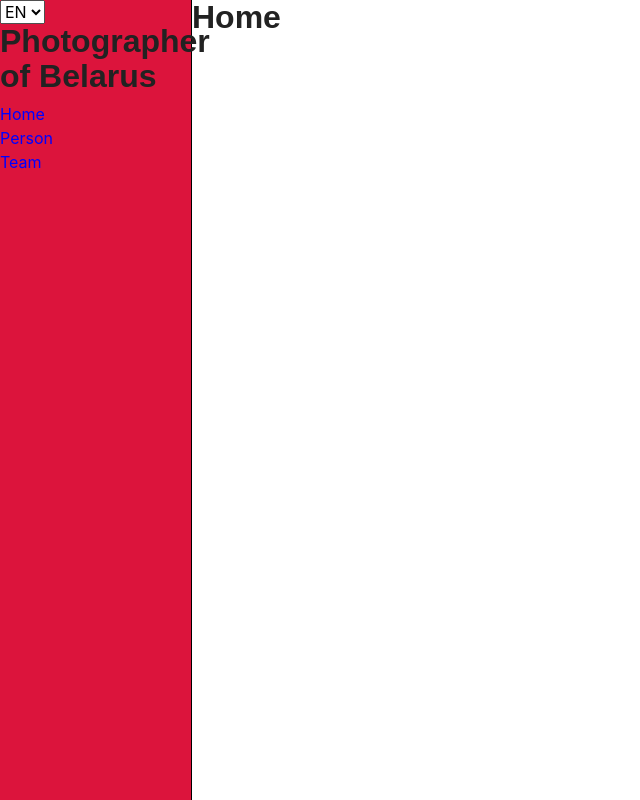
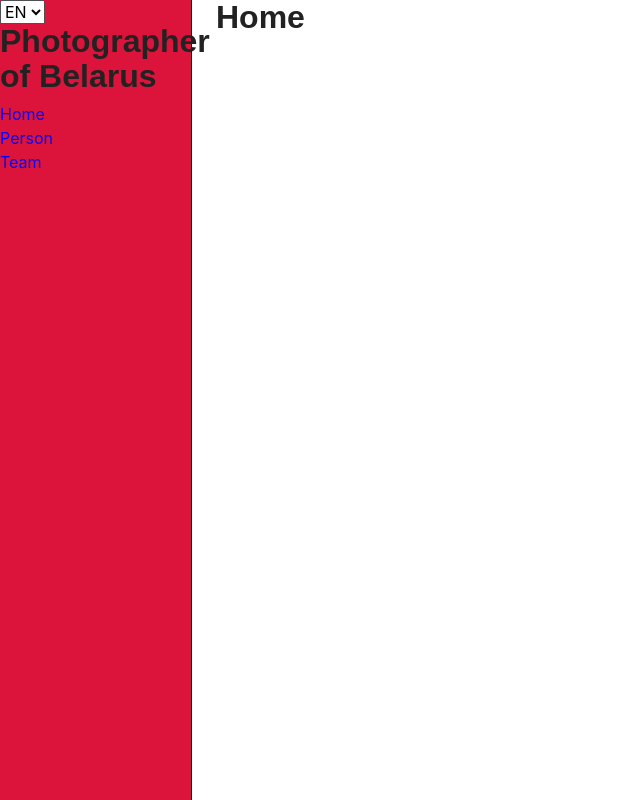
Before and after one commit to rss-group22/culture-portal, a React app: page / in a window 1280 px wide. Shown: the whole page, without its empty margins (0-640 px from the left). Built offline with nearby package versions, Linux system fonts and the light colour scheme; a web font is replaced by a local one.

Commit message:
feat: add paddings for main element

```diff
--- a/src/components/TimelineComponent/TimelineComponent.scss
+++ b/src/components/TimelineComponent/TimelineComponent.scss
@@ -1,5 +1,8 @@
 @import "../../scss/variables";
-
+.timeline--wrapper{
+  padding: 0;
+  margin: 0;
+}
 .timeline{
   &-item-dateinner{
     background: $blue;
--- a/src/index.css
+++ b/src/index.css
@@ -2,3 +2,6 @@
   margin: 0;
   padding: 0;
 }
+main{
+  padding: 0 1.5rem;
+}
```
